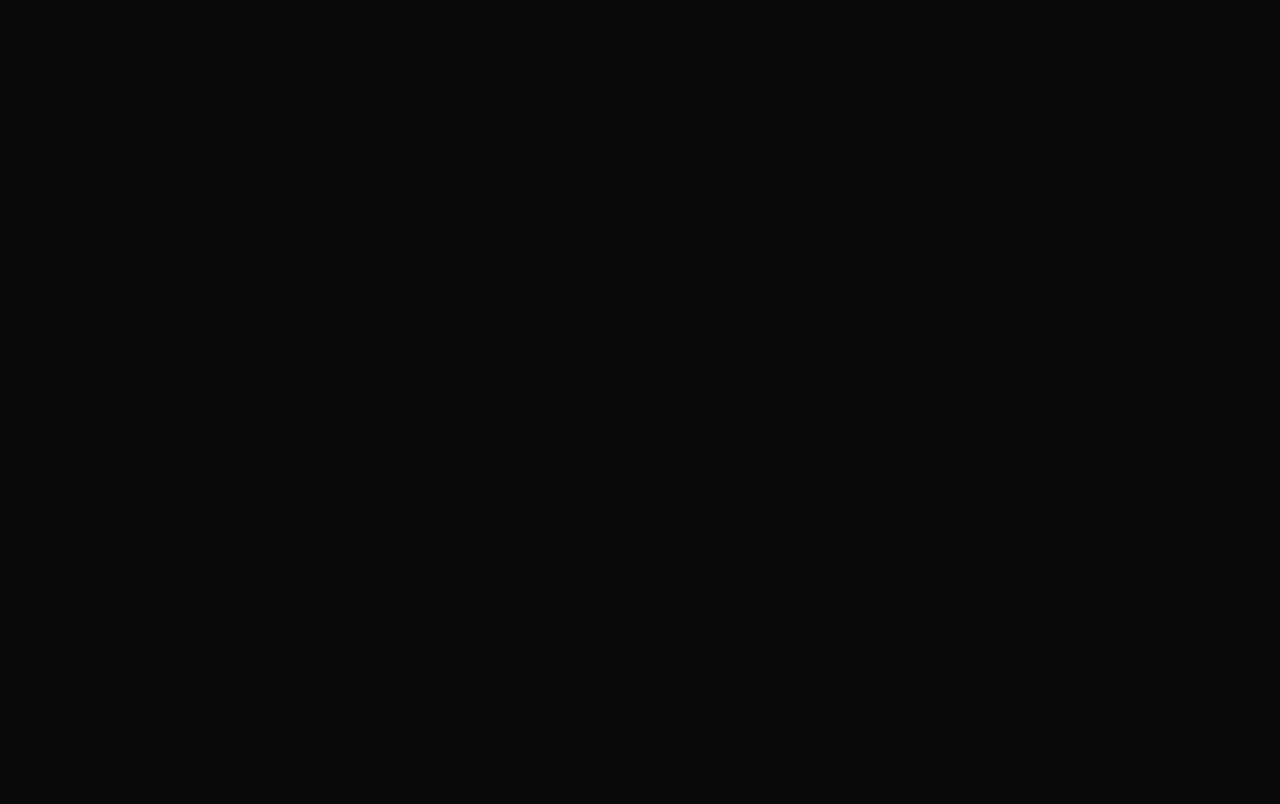
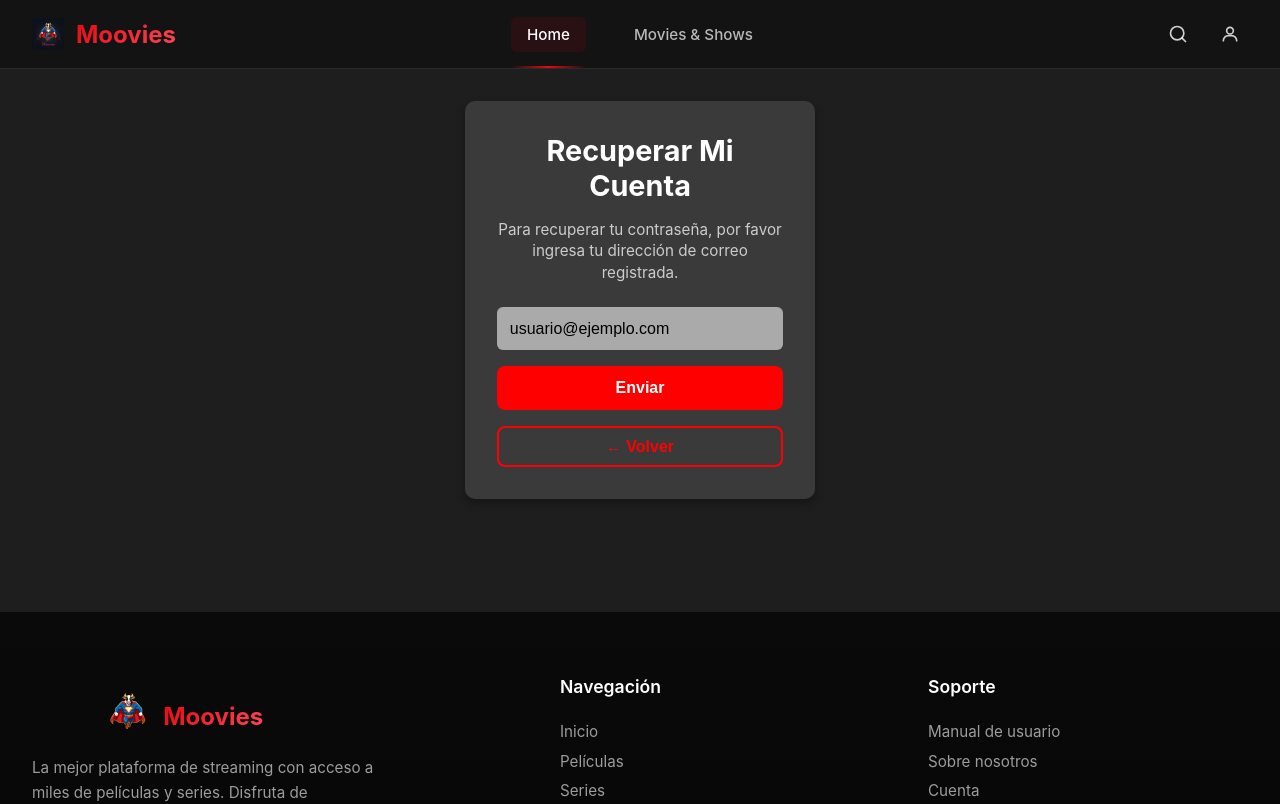
Before and after one commit to LjuandalZPH/Miniproyecto2-Front, a React (Vite) app: page /recover in a window 1280 px wide. Before the commit this address had no page. Shown: the top 804 px of the page. Built offline with nearby package versions, Linux system fonts and the light colour scheme.

Commit message:
new views added

```diff
--- /dev/null
+++ b/src/pages/ChangePasswordPage/ChangePasswordPage.scss
@@ -0,0 +1,83 @@
+.change-password-page {
+  min-height: 100vh;
+  background-color: #1e1e1e;
+  display: flex;
+  flex-direction: column;
+  justify-content: space-between;
+}
+
+.change-container {
+  flex: 1;
+  display: flex;
+  justify-content: center;
+  align-items: center;
+  padding: 2rem;
+}
+
+.change-card {
+  background-color: #3a3a3a;
+  padding: 2rem;
+  border-radius: 10px;
+  box-shadow: 0 4px 10px rgba(0, 0, 0, 0.3);
+  color: #fff;
+  width: 350px;
+  text-align: center;
+
+  h2 {
+    margin-bottom: 1rem;
+    font-size: 1.8rem;
+  }
+
+  .change-text {
+    color: #ccc;
+    font-size: 0.95rem;
+    margin-bottom: 1rem;
+    line-height: 1.4;
+  }
+
+  .secondary-text {
+    margin-top: 0.5rem;
+    color: #bbb;
+    font-size: 0.9rem;
+    margin-bottom: 1rem;
+  }
+}
+
+.button-group {
+  display: flex;
+  flex-direction: column;
+  gap: 0.8rem;
+
+  .resend-btn,
+  .accept-btn {
+    background-color: red;
+    border: none;
+    color: white;
+    border-radius: 8px;
+    padding: 0.8rem;
+    font-size: 1rem;
+    cursor: pointer;
+    font-weight: bold;
+    transition: background 0.3s, transform 0.2s;
+
+    &:hover {
+      background-color: darkred;
+      transform: scale(1.03);
+    }
+  }
+}
+
+@media (max-width: 480px) {
+  .change-card {
+    width: 90%;
+    padding: 1.5rem;
+
+    h2 {
+      font-size: 1.5rem;
+    }
+
+    .change-text {
+      font-size: 0.9rem;
+    }
+  }
+}
--- /dev/null
+++ b/src/pages/ChangePasswordPage/ChangePasswordPage.tsx
@@ -0,0 +1,34 @@
+import React, { useState } from "react";
+import "./ChangePasswordPage.scss";
+import { Navbar } from "../../components/Navbar";
+import { Footer } from "../../components/Footer";
+
+const ChangePasswordPage: React.FC = () => {
+
+  return (
+    <div className="change-password-page">
+      <Navbar />
+
+      <div className="change-container">
+        <div className="change-card">
+          <h2>Recuperar Mi Cuenta</h2>
+          <p className="change-text">
+            Se ha enviado un correo de recuperación a la dirección de correo
+            introducida.
+          </p>
+
+          <p className="secondary-text">¿No recibiste el correo?</p>
+
+          <div className="button-group">
+            <button className="resend-btn">Reenviar enlace</button>
+            <button className="accept-btn">Aceptar</button>
+          </div>
+        </div>
+      </div>
+
+      <Footer />
+    </div>
+  );
+};
+
+export default ChangePasswordPage;
--- /dev/null
+++ b/src/pages/RecoverPage/RecoverPage.scss
@@ -0,0 +1,128 @@
+.recover-page {
+  min-height: 100vh;
+  background-color: #1e1e1e;
+  display: flex;
+  flex-direction: column;
+  justify-content: space-between;
+}
+
+.recover-container {
+  flex: 1;
+  display: flex;
+  justify-content: center;
+  align-items: center;
+  padding: 2rem;
+}
+
+.recover-card {
+  background-color: #3a3a3a;
+  padding: 2rem;
+  border-radius: 10px;
+  box-shadow: 0 4px 10px rgba(0, 0, 0, 0.3);
+  color: #fff;
+  width: 350px;
+  text-align: center;
+
+  h2 {
+    margin-bottom: 1rem;
+    font-size: 1.8rem;
+  }
+
+  .recover-text {
+    color: #ccc;
+    font-size: 0.95rem;
+    margin-bottom: 1.5rem;
+    line-height: 1.4;
+  }
+}
+
+.recover-form {
+  display: flex;
+  flex-direction: column;
+  gap: 1rem;
+
+  input {
+    background-color: #aaa;
+    border: none;
+    border-radius: 6px;
+    padding: 0.8rem;
+    font-size: 1rem;
+    outline: none;
+    color: #000;
+
+    &::placeholder {
+      color: #333;
+    }
+  }
+
+  .send-btn {
+    background-color: red;
+    border: none;
+    color: white;
+    border-radius: 8px;
+    padding: 0.8rem;
+    font-size: 1rem;
+    cursor: pointer;
+    font-weight: bold;
+    transition: background 0.3s, transform 0.2s;
+
+    &:hover {
+      background-color: darkred;
+      transform: scale(1.03);
+    }
+  }
+}
+
+.back-btn {
+  margin-top: 1rem;
+  background-color: transparent;
+  border: 2px solid red;
+  color: red;
+  border-radius: 8px;
+  padding: 0.6rem 1.5rem;
+  font-size: 1rem;
+  font-weight: bold;
+  cursor: pointer;
+  transition: all 0.3s ease;
+  width: 100%;
+
+  &:hover {
+    background-color: red;
+    color: white;
+    transform: scale(1.03);
+  }
+}
+
+@media (max-width: 480px) {
+  .recover-card {
+    width: 90%;
+    padding: 1.5rem;
+
+    h2 {
+      font-size: 1.5rem;
+    }
+
+    .recover-text {
+      font-size: 0.9rem;
+    }
+  }
+}
+.back-btn {
+  margin-top: 1rem;
+  background-color: transparent;
+  border: 2px solid red;
+  color: red;
+  border-radius: 8px;
+  padding: 0.6rem 1.5rem;
+  font-size: 1rem;
+  font-weight: bold;
+  cursor: pointer;
+  transition: all 0.3s ease;
+  width: 100%;
+
+  &:hover {
+    background-color: red;
+    color: white;
+    transform: scale(1.03);
+  }
+}
--- /dev/null
+++ b/src/pages/RecoverPage/RecoverPage.tsx
@@ -0,0 +1,47 @@
+import React, { useState, useEffect } from "react";
+import "./RecoverPage.scss";
+import { Navbar } from "../../components/Navbar";
+import { Footer } from "../../components/Footer";
+
+const RecoverPasswordPage: React.FC = () => {
+  const [email, setEmail] = useState("");
+
+  useEffect(() => {
+    setEmail("usuario@ejemplo.com");
+  }, []);
+
+  return (
+    <div className="recover-page">
+      <Navbar />
+
+      <div className="recover-container">
+        <div className="recover-card">
+          <h2>Recuperar Mi Cuenta</h2>
+          <p className="recover-text">
+            Para recuperar tu contraseña, por favor ingresa tu dirección de correo registrada.
+          </p>
+
+          <form className="recover-form">
+            <input
+              type="email"
+              placeholder="Introduce tu email"
+              value={email}
+              onChange={(e) => setEmail(e.target.value)}
+            />
+            <button type="button" className="send-btn">
+              Enviar
+            </button>
+          </form>
+
+          <button type="button" className="back-btn">
+            ← Volver
+          </button>
+        </div>
+      </div>
+
+      <Footer />
+    </div>
+  );
+};
+
+export default RecoverPasswordPage;
--- a/src/pages/RegisterPage/RegisterPage.tsx
+++ b/src/pages/RegisterPage/RegisterPage.tsx
@@ -33,13 +33,19 @@ const RegisterPage: React.FC = () => {
           <form className="register-form" onSubmit={handleSubmit}>
             <input type="text" placeholder="Nombre" required />
             <input type="text" placeholder="Apellido" required />
-            <input type="number" placeholder="Edad" required />
+            <input
+              type="text"
+              placeholder="Edad"
+              required
+              inputMode="numeric"
+              pattern="[0-9]*"
+            />
+
             <input type="email" placeholder="Correo Electrónico" required />
             <input type="password" placeholder="Contraseña" required />
             <input type="password" placeholder="Confirmar Contraseña" required />
             <button type="submit" className="confirm-btn">Confirmar</button>
           </form>
-
 
           <div className="login-redirect">
             <p>
--- a/src/routes/AppRoutes.tsx
+++ b/src/routes/AppRoutes.tsx
@@ -3,6 +3,8 @@ import { LandingPage } from '../pages/LandingPage/LandingPage';
 import { MoviesPage } from '../pages/MoviesPage/MoviesPage';
 import ProfilePage from "../pages/ProfilePage/ProfilePage";
 import RegisterPage from "../pages/RegisterPage/RegisterPage";
+import RecoverPasswordPage from "../pages/RecoverPage/RecoverPage";
+import ChangePasswordPage from "../pages/ChangePasswordPage/ChangePasswordPage";
 
 export const AppRoutes = () => (
   <BrowserRouter>
@@ -11,6 +13,8 @@ export const AppRoutes = () => (
       <Route path="/movies" element={<MoviesPage />} />
       <Route path="/profile" element={<ProfilePage />} />
       <Route path="/register" element={<RegisterPage />} />
+      <Route path="/recover" element={<RecoverPasswordPage />} />
+      <Route path="/change-password" element={<ChangePasswordPage />} />
     </Routes>
   </BrowserRouter>
 );
```
